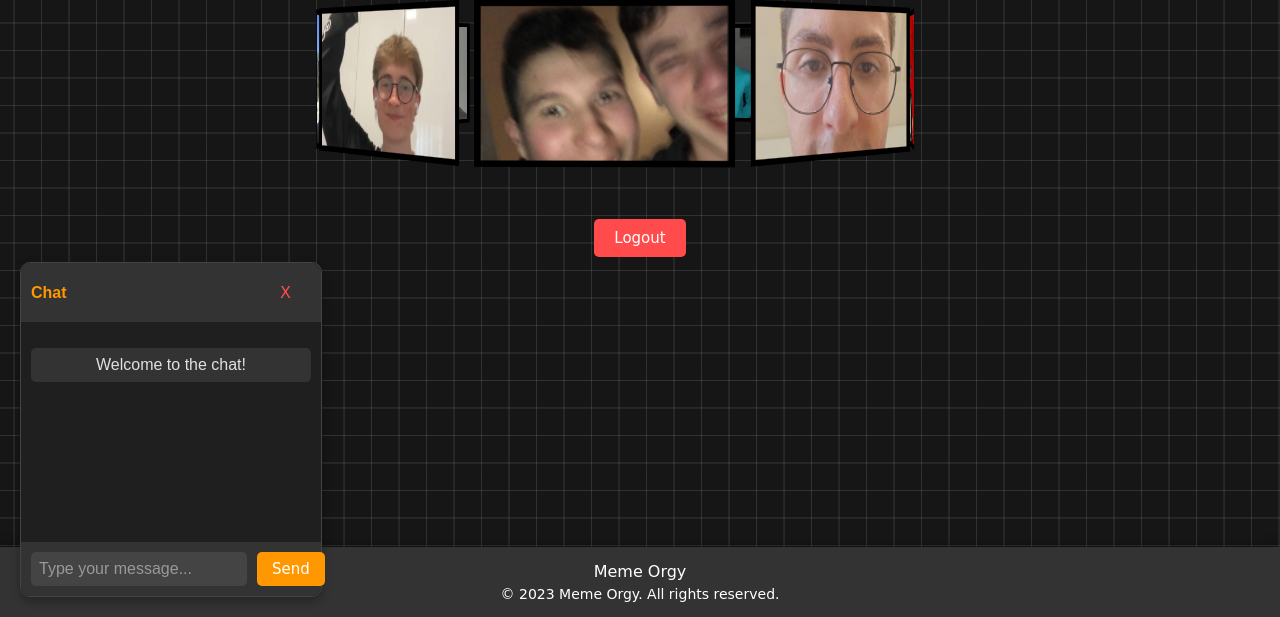
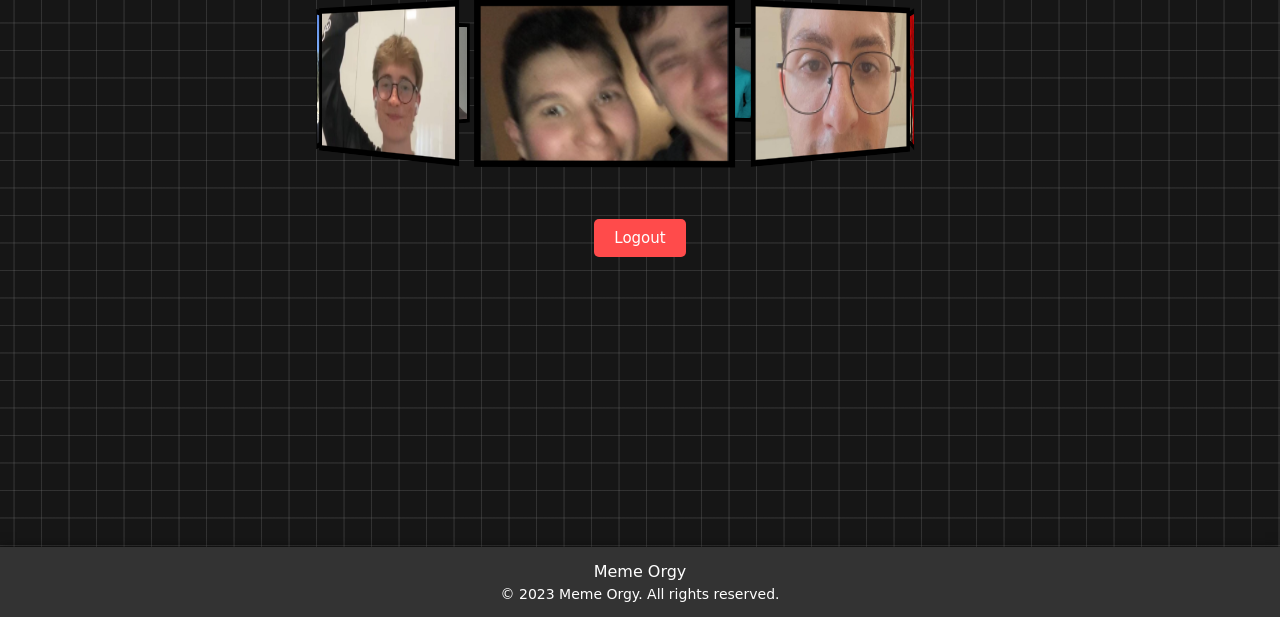
Before and after one commit to goncasfausto04/Website_Repo, a PHP site: page /homepage.php in a window 1280 px wide. Shown: the part 183-800 px from the top of the page. Run offline with PHP 8.4, Linux system fonts and the light colour scheme; the visitor is signed in with stand-in values (Sample User, id 1).

Commit message:
agora dead fr

```diff
--- a/homepage.css
+++ b/homepage.css
@@ -3,82 +3,6 @@
 }
 
 @import url(https://fonts.googleapis.com/css?family=Anaheim);
-
-.chatbox-container {
-  position: fixed;
-  bottom: 20px;
-  left: 20px;
-  width: 300px;
-  background-color: #1f1f1f;
-  border: 1px solid #444;
-  border-radius: 10px;
-  box-shadow: 0 4px 10px rgba(0, 0, 0, 0.3);
-  color: #e0e0e0;
-  font-family: Arial, sans-serif;
-  z-index: 1000;
-}
-
-/* Chatbox header */
-.chatbox-header {
-  background-color: #333;
-  padding: 10px;
-  border-top-left-radius: 10px;
-  border-top-right-radius: 10px;
-  display: flex;
-  justify-content: space-between;
-  align-items: center;
-  color: #ff9800;
-}
-
-.chatbox-header h4 {
-  margin: 0;
-}
-
-.close-chat {
-  background-color: transparent;
-  border: none;
-  color: #ff4b4b;
-  font-size: 16px;
-  cursor: pointer;
-}
-
-/* Chatbox messages */
-.chatbox-messages {
-  padding: 10px;
-  height: 200px;
-  overflow-y: auto;
-  background-color: #1f1f1f;
-}
-
-.message {
-  background-color: #333;
-  padding: 8px;
-  border-radius: 5px;
-  margin-bottom: 10px;
-}
-
-/* Chatbox input */
-.chatbox-input {
-  display: flex;
-  padding: 10px;
-  background-color: #333;
-  border-bottom-left-radius: 10px;
-  border-bottom-right-radius: 10px;
-}
-
-.chatbox-input input {
-  flex: 1;
-  padding: 8px;
-  border: none;
-  border-radius: 5px;
-  margin-right: 10px;
-  background-color: #444;
-  color: #e0e0e0;
-}
-
-.chatbox-input input::placeholder {
-  color: #999;
-}
 
 .send-btn {
   background-color: #ff9800;
--- a/homepage.php
+++ b/homepage.php
@@ -70,87 +70,10 @@ include "session.php";
             <p>&copy; 2023 Meme Orgy. All rights reserved.</p>
         </div>
     </footer>
-
-    <div class="chatbox-container">
-        <div class="chatbox-header">
-            <h4>Chat</h4>
-            <button class="close-chat">X</button>
-        </div>
-        <div class="chatbox-messages">
-            <p class="message">Welcome to the chat!</p>
-            <!-- Additional messages will appear here -->
-        </div>
-        <div class="chatbox-input">
-            <input type="text" placeholder="Type your message...">
-            <button class="send-btn">Send</button>
-        </div>
-    </div>
     <script>
         function confirmLogout() {
             return confirm("Are you sure you want to log out?");
         }
-
-        document.querySelector(".send-btn").addEventListener("click", function () {
-            const messageInput = document.querySelector(".chatbox-input input");
-            const message = messageInput.value;
-
-            if (message.trim() === "") {
-                return; // Prevent sending empty messages
-            }
-
-            // Send the message using fetch
-            fetch("send_message.php", {
-                method: "POST",
-                headers: {
-                    "Content-Type": "application/x-www-form-urlencoded",
-                },
-                body: new URLSearchParams({
-                    message: message,
-                }),
-            })
-                .then((response) => response.json())
-                .then((data) => {
-                    if (data.status === "success") {
-                        messageInput.value = ""; // Clear input after sending
-                        loadMessages(); // Reload messages
-                    } else {
-                        console.error(data.message);
-                    }
-                })
-                .catch((error) => {
-                    console.error("Error sending message:", error);
-                });
-        });
-
-        function loadMessages() {
-            fetch("get_messages.php")
-                .then((response) => response.json())
-                .then((messages) => {
-                    const messagesContainer = document.querySelector(".chatbox-messages");
-                    messagesContainer.innerHTML = ""; // Clear existing messages
-
-                    // Reverse the order to show the newest message at the bottom
-                    messages.reverse().forEach((msg) => {
-                        const messageElement = document.createElement("p");
-                        messageElement.className = "message";
-                        messageElement.innerHTML = `<strong>${msg.username}:</strong> ${msg.message}`;
-                        messagesContainer.appendChild(messageElement); // Append new messages to the end
-                    });
-
-                    // Scroll to the bottom of the messages container
-                    messagesContainer.scrollTop = messagesContainer.scrollHeight;
-                })
-                .catch((error) => {
-                    console.error("Error loading messages:", error);
-                });
-        }
-
-        // Load messages when the page is ready
-        document.addEventListener("DOMContentLoaded", loadMessages);
-
-        // Optional: Load messages every 5 seconds
-        setInterval(loadMessages, 1000);
-
     </script>
 </body>
 
```
